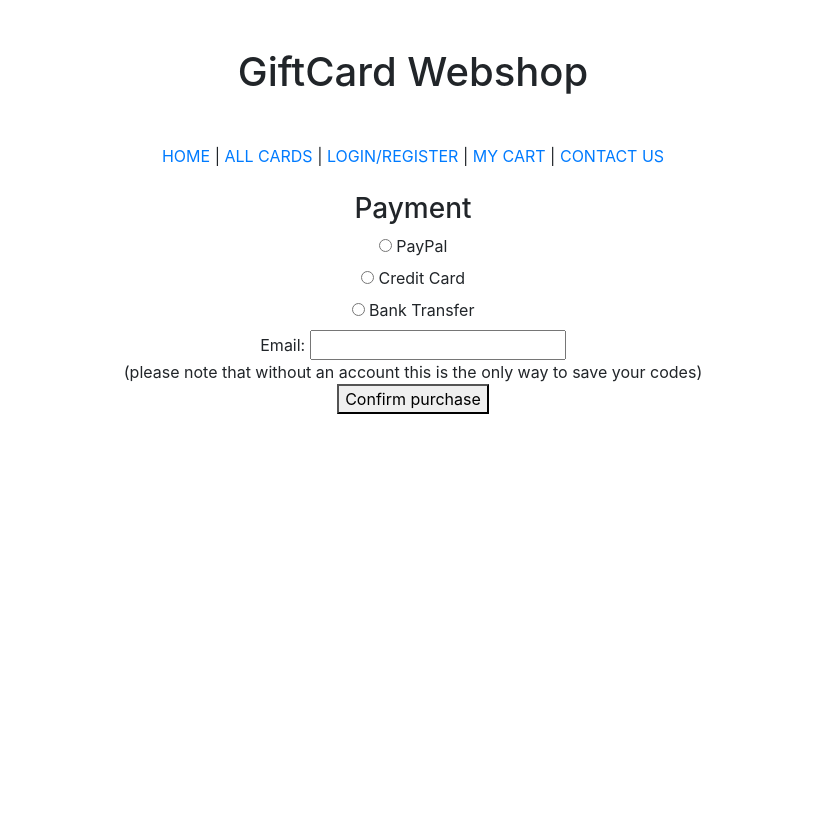
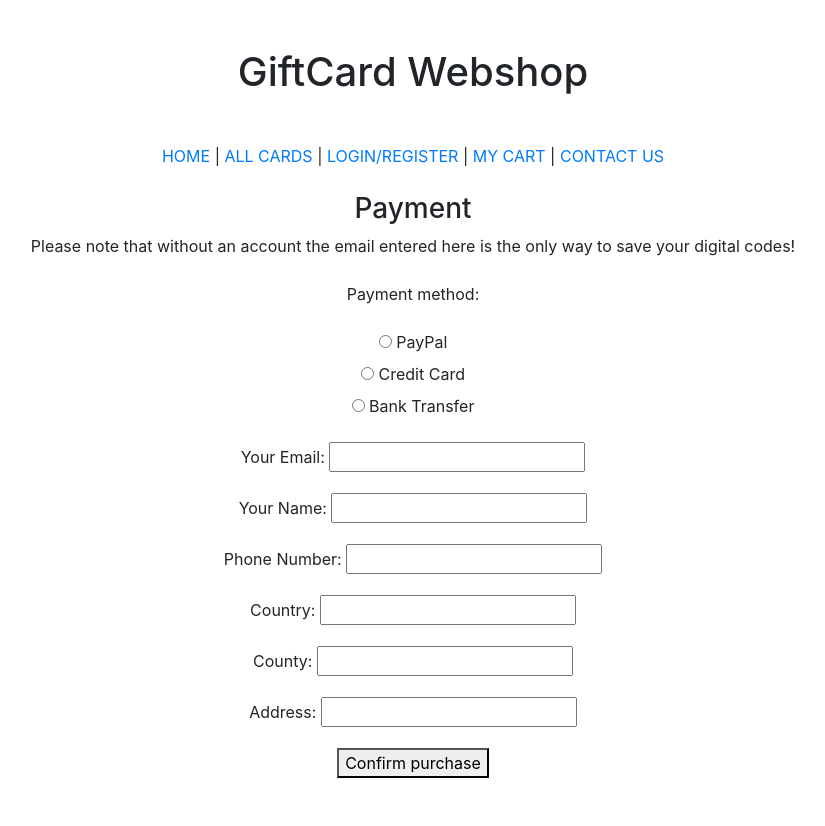
Before and after one commit to Kristof910/giftcard-shop-django, a Django app: template main_website/templates/payment.html in a window 1280 px wide. Shown: the whole page, without its empty margins (227-1052 px from the left). Before the commit the page ends 414 px from the top, so only its background shows below. Run offline with Django 4.2, Linux system fonts and the light colour scheme; the template is opened without the code that fills it: values that come from a table or form of the project are taken from there, others are empty; some libraries are stand-ins or nearby versions.

Commit message:
orders with shipping displayed correctly

```diff
--- a/main_website/admin.py
+++ b/main_website/admin.py
@@ -7,6 +7,7 @@ from .models.contact_message import ContactMessage
 from .models.shipping_cost import ShippingCost
 from .models.giftcard_code import GiftcardCode
 from .models.digital_order import DigitalOrder
+from .models.order_with_shipping import OrderWithShipping
 
 admin.site.register(Giftcard)
 admin.site.register(GiftcardRegion)
@@ -16,3 +17,4 @@ admin.site.register(ContactMessage)
 admin.site.register(ShippingCost)
 admin.site.register(GiftcardCode)
 admin.site.register(DigitalOrder)
+admin.site.register(OrderWithShipping)
--- /dev/null
+++ b/main_website/forms/order_with_shipping_form.py
@@ -0,0 +1,35 @@
+from django import forms
+from django.forms import ModelForm
+from ..models.order_with_shipping import OrderWithShipping
+
+
+class OrderWithShippingForm(ModelForm):
+    email = forms.EmailField(label="Your Email")
+    name = forms.CharField(label="Your Name")
+    phone = forms.IntegerField(
+        label="Phone Number", widget=forms.TextInput(attrs={"type": "number"})
+    )
+    country = forms.CharField(label="Country")
+    county = forms.CharField(label="County")
+    address = forms.CharField(label="Address")
+
+    class Meta:
+        model = OrderWithShipping
+        fields = (
+            "payment_method",
+            "email",
+            "name",
+            "phone",
+            "country",
+            "county",
+            "address",
+        )
+        widgets = {
+            "payment_method": forms.RadioSelect(
+                choices=[
+                    ("paypal", "PayPal"),
+                    ("creditcard", "Credit Card"),
+                    ("banktransfer", "Bank Transfer"),
+                ]
+            )
+        }
--- a/main_website/models/digital_order.py
+++ b/main_website/models/digital_order.py
@@ -6,7 +6,6 @@ from django.utils import timezone
 
 class DigitalOrder(models.Model):
     order_number = models.UUIDField(default=uuid.uuid4)
-    # for payment
     payment_method = models.CharField(max_length=50)
     email = models.EmailField()
     item_list = models.ManyToManyField(Giftcard)
--- a/main_website/models/order_with_shipping.py
+++ b/main_website/models/order_with_shipping.py
@@ -1,19 +1,21 @@
 from django.db import models
 import uuid
 from .giftcard import Giftcard
+from django.utils import timezone
+
 
 class OrderWithShipping(models.Model):
     order_number = models.UUIDField(default=uuid.uuid4, editable=False)
-    # for payment
-    transaction_id = models.IntegerField()
-    name =
+    payment_method = models.CharField(max_length=50)
+    name = models.CharField(max_length=100)
     email = models.EmailField()
-    phone =
-    country =
-    county =
-    address =
+    phone = models.CharField(max_length=20)
+    country = models.CharField(max_length=100)
+    county = models.CharField(max_length=100)
+    address = models.CharField(max_length=200)
     item_list = models.ManyToManyField(Giftcard)
 
+    created_at = models.DateTimeField(default=timezone.now)
 
     def __str__(self):
-        return f"NO NAMING YET"
+        return f"{self.created_at.strftime('%Y-%m-%d %H:%M:%S')}"
--- a/main_website/templates/payment.html
+++ b/main_website/templates/payment.html
@@ -4,18 +4,9 @@
 <h3>Payment</h3>
 <form method="post">
     {% csrf_token %}
-    <div>
-        {{ form.payment_method }}
-        {{ form.payment_method.errors }}
-    </div>
-    <div>
-        Email: {{ form.email }}
-        {{ form.email.errors }}
-        <br>(please note that without an account this is the only way to save your codes)
-    </div>
+    Please note that without an account the email entered here is the only way to save your digital codes!
+    <br><br>
+    {{ form.as_p }}
     <button type="submit">Confirm purchase</button>
 </form>
-{% if show_shipping_details %}
-<br>+ Shipping
-{% endif %}
 {% endblock %}
--- a/main_website/templates/payment_end.html
+++ b/main_website/templates/payment_end.html
@@ -6,7 +6,7 @@
 Your codes has been sent to the email address! You can also see them here:
 <br><br>
 {% for code in code_list %}
-{{ code.giftcard }}: <b>{{ code.code }}</b>
+{{ code.giftcard }}: <b>{% if code.giftcard.is_digital %}{{ code.code }}{% else %} DELIVERY ACCEPTED {% endif %}</b>
 <br>
 {% endfor %}
 {% endblock %}
```
Also changed, not shown: main_website/views/payment_view.py (+49 -14 lines), main_website/migrations/0022_orderwithshipping.py (added).
